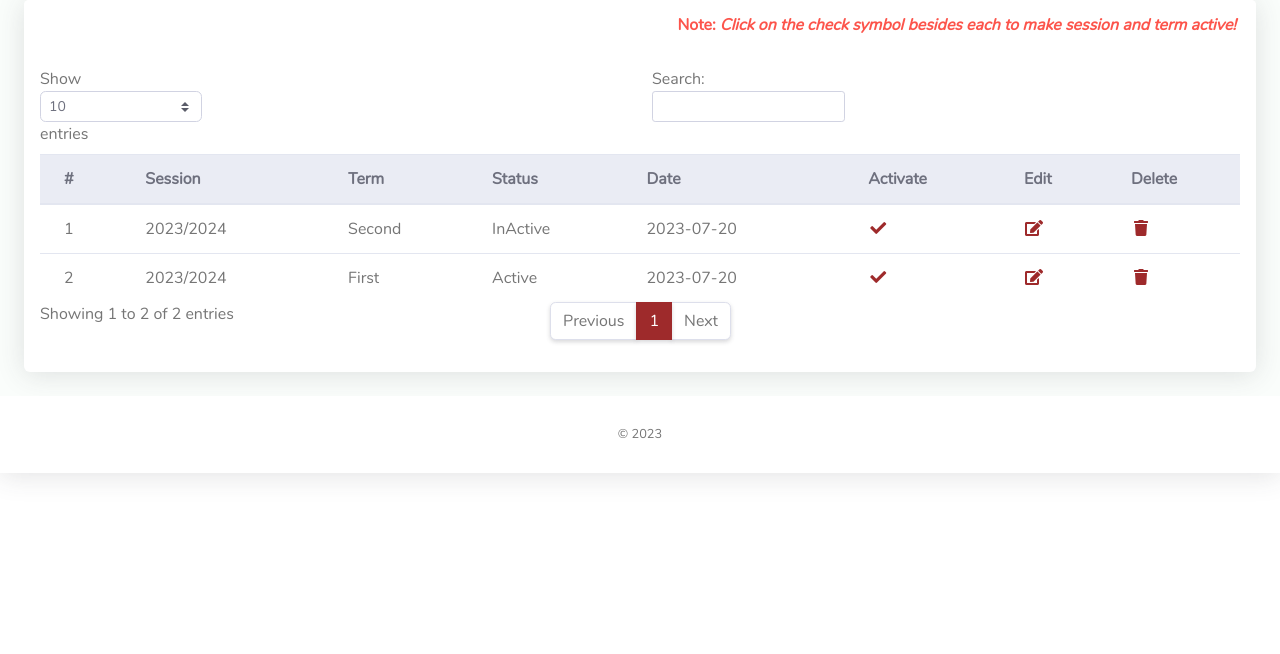
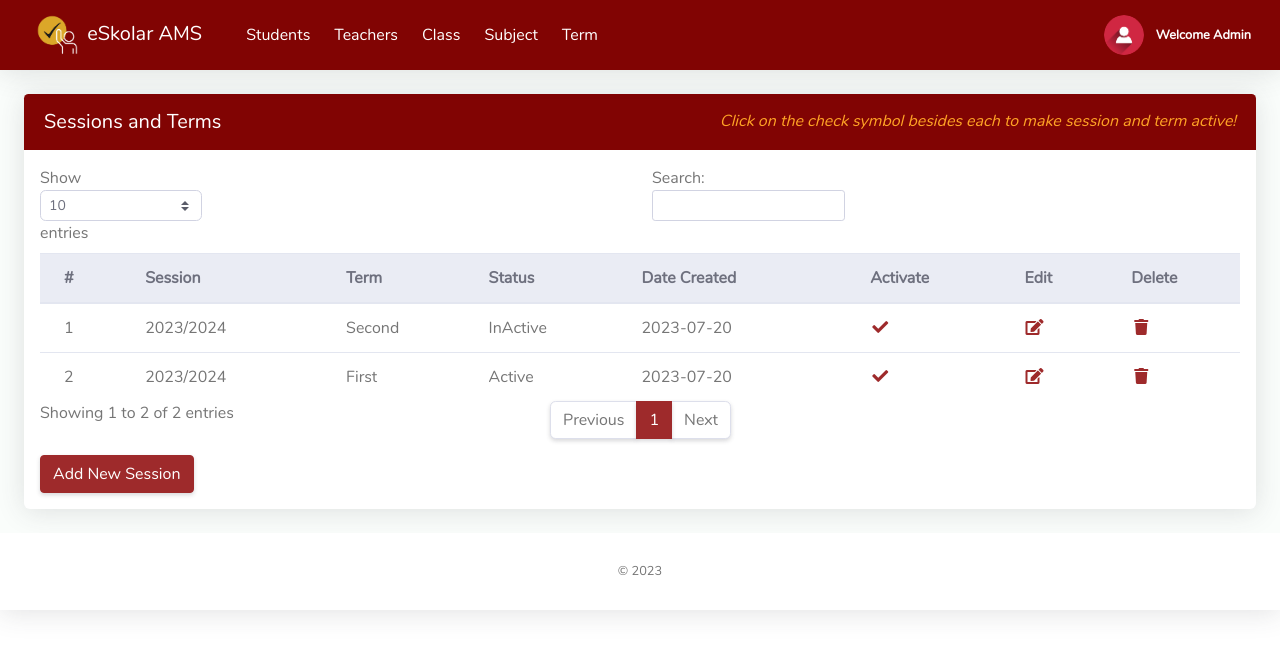
Before and after one commit to Rensutsuk/eSkolar-AMS, a PHP site: page /Admin/createSessionTerm.php in a window 1280 px wide. Shown: the top 654 px of the page. Run offline with PHP 8.4, Linux system fonts and the light colour scheme; a user stored in the database is signed in; data comes from the database, SQL or seed files in the repository.

Commit message:
createsessionterm add modal

```diff
--- a/Admin/createSessionTerm.php
+++ b/Admin/createSessionTerm.php
@@ -6,24 +6,19 @@
 //------------------------SAVE--------------------------------------------------
 
 if (isset($_POST['save'])) {
-
   $sessionName = $_POST['sessionName'];
   $termId = $_POST['termId'];
   $dateCreated = date("Y-m-d");
 
-  $query = mysqli_query($conn, "select * from tblsessionterm where sessionName ='$sessionName' and termId = '$termId'");
+  $query = mysqli_query($conn, "SELECT * FROM tblsessionterm WHERE sessionName ='$sessionName' AND termId = '$termId'");
   $ret = mysqli_fetch_array($query);
 
   if ($ret > 0) {
-
     $statusMsg = "<div class='alert alert-danger' style='margin-right:700px;'>This Session and Term Already Exists!</div>";
   } else {
-
-    $query = mysqli_query($conn, "insert into tblsessionterm(sessionName,termId,isActive,dateCreated) value('$sessionName','$termId','0','$dateCreated')");
-
+    $query = mysqli_query($conn, "INSERT INTO tblsessionterm (sessionName, termId, isActive, dateCreated) VALUES ('$sessionName', '$termId', '0', '$dateCreated')");
     if ($query) {
-
-      $statusMsg = "<div class='alert alert-success'  style='margin-right:700px;'>Created Successfully!</div>";
+      $statusMsg = "<div class='alert alert-success' style='margin-right:700px;'>Created Successfully!</div>";
     } else {
       $statusMsg = "<div class='alert alert-danger' style='margin-right:700px;'>An error Occurred!</div>";
     }
@@ -114,16 +109,17 @@
   <div id="wrapper">
     <div id="content-wrapper" class="d-flex flex-column">
       <div id="content">
+        <!-- TopBar -->
+        <?php include "Includes/topbar.php"; ?>
         <!-- Container Fluid-->
         <div class="container-fluid" id="container-wrapper">
           <div class="row">
             <div class="col-lg-12">
               <div class="card mb-4">
-                <div class="card-header py-3 d-flex flex-row align-items-center justify-content-between">
-                  <h6 class="m-0 font-weight-bold text-primary">All Session and Term</h6>
-                  <h6 class="m-0 font-weight-bold text-danger">Note: <i>Click on the check symbol besides each to
-                      make session and term active!</i></h6>
-                </div>
+                <div class="card-header bg-navbar py-3 d-flex flex-row align-items-center justify-content-between">
+                  <h1 class="h5 mb-0 text-primary">Sessions and Terms</h1>
+                  <h1 class="h6 mb-0 text-warning"><i>Click on the check symbol besides each to make session and term active!</i></h1>
+                  </div>
                 <div class="table-responsive p-3">
                   <table class="table align-items-center table-flush table-hover" id="dataTableHover">
                     <thead class="thead-light">
@@ -132,7 +128,7 @@
                         <th>Session</th>
                         <th>Term</th>
                         <th>Status</th>
-                        <th>Date</th>
+                        <th>Date Created</th>
                         <th>Activate</th>
                         <th>Edit</th>
                         <th>Delete</th>
@@ -179,6 +175,9 @@
                       ?>
                     </tbody>
                   </table>
+                  <button type="button" class="btn btn-primary" data-toggle="modal" data-target="#addSessionModal">
+                    Add New Session
+                  </button>
                 </div>
               </div>
             </div>
@@ -189,6 +188,44 @@
   </div>
   <!-- Footer -->
   <?php include "Includes/footer.php"; ?>
+
+  <!-- Modal for adding new session -->
+  <div class="modal fade" id="addSessionModal" tabindex="-1" role="dialog" aria-labelledby="addSessionModalLabel"
+    aria-hidden="true">
+    <div class="modal-dialog" role="document">
+      <div class="modal-content">
+        <div class="modal-header">
+          <h5 class="modal-title" id="addSessionModalLabel">Add New Session</h5>
+          <button type="button" class="close" data-dismiss="modal" aria-label="Close">
+            <span aria-hidden="true">&times;</span>
+          </button>
+        </div>
+        <div class="modal-body">
+          <!-- Session form -->
+          <form action="" method="post">
+            <div class="form-group">
+              <label for="sessionName">Session Name</label>
+              <input type="text" class="form-control" name="sessionName" required>
+            </div>
+            <div class="form-group">
+              <label for="termId">Term</label>
+              <select class="form-control" name="termId" required>
+                <?php
+                // Fetch the terms from the tblterm table
+                $query = "SELECT * FROM tblterm";
+                $rs = $conn->query($query);
+                while ($row = $rs->fetch_assoc()) {
+                  echo '<option value="' . $row['Id'] . '">' . $row['termName'] . '</option>';
+                }
+                ?>
+              </select>
+            </div>
+            <button type="submit" class="btn btn-primary" name="save">Save</button>
+          </form>
+        </div>
+      </div>
+    </div>
+  </div>
 
   <!-- Scroll to top -->
   <a class="scroll-to-top rounded" href="#page-top">
```
